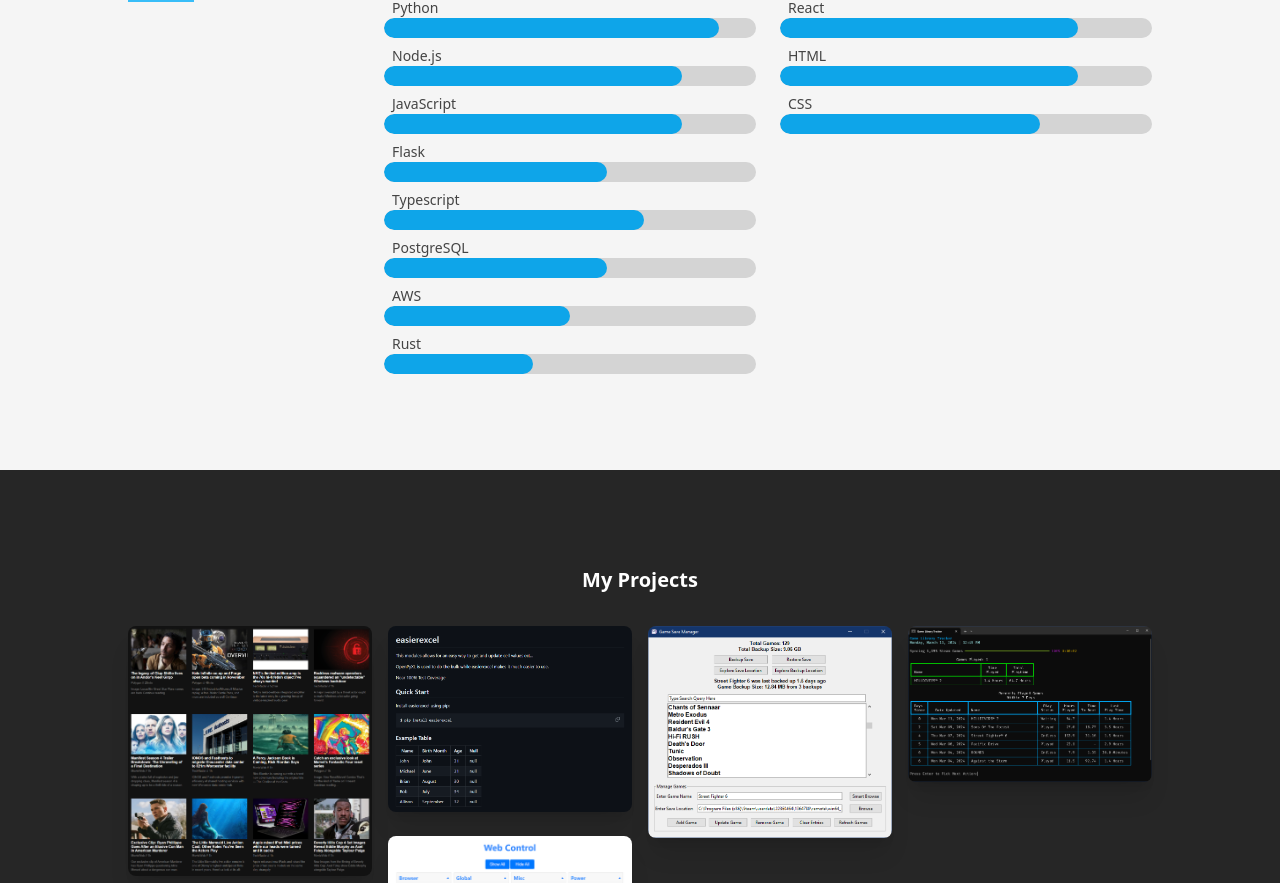
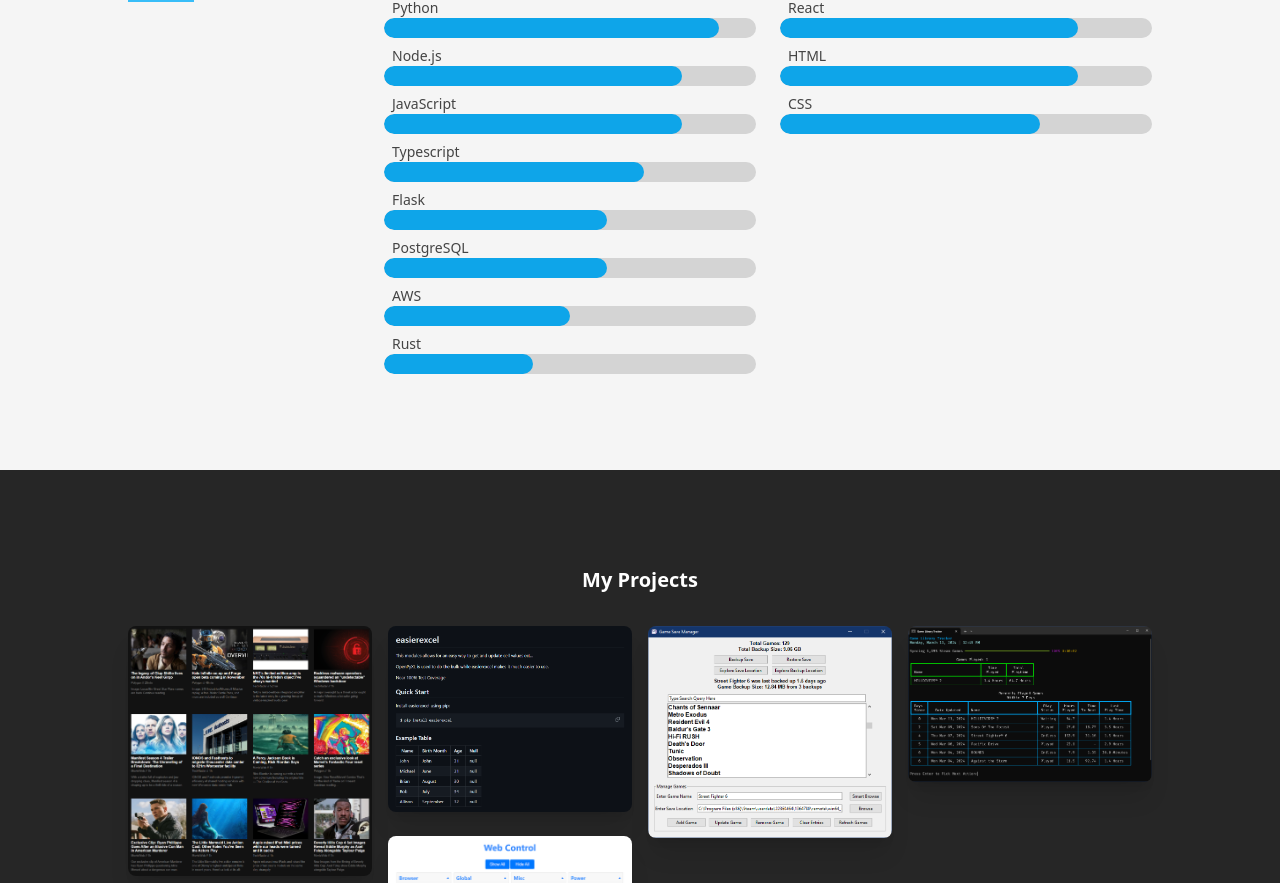
Before and after one commit to Concrete18/Portfolio-Site, a Next.js app: page / in a window 1280 px wide. Shown: the part 2106-2989 px from the top of the page. Built offline with nearby package versions, Linux system fonts and the light colour scheme.

Commit message:
added Flask to skills

```diff
--- a/src/data/data.tsx
+++ b/src/data/data.tsx
@@ -124,12 +124,12 @@ export const skills: SkillGroup[] = [
         level: 8,
       },
       {
+        name: 'Typescript',
+        level: 7,
+      },
+      {
         name: 'Flask',
         level: 6,
-      },
-      {
-        name: 'Typescript',
-        level: 7,
       },
       {
         name: 'PostgreSQL',
```
